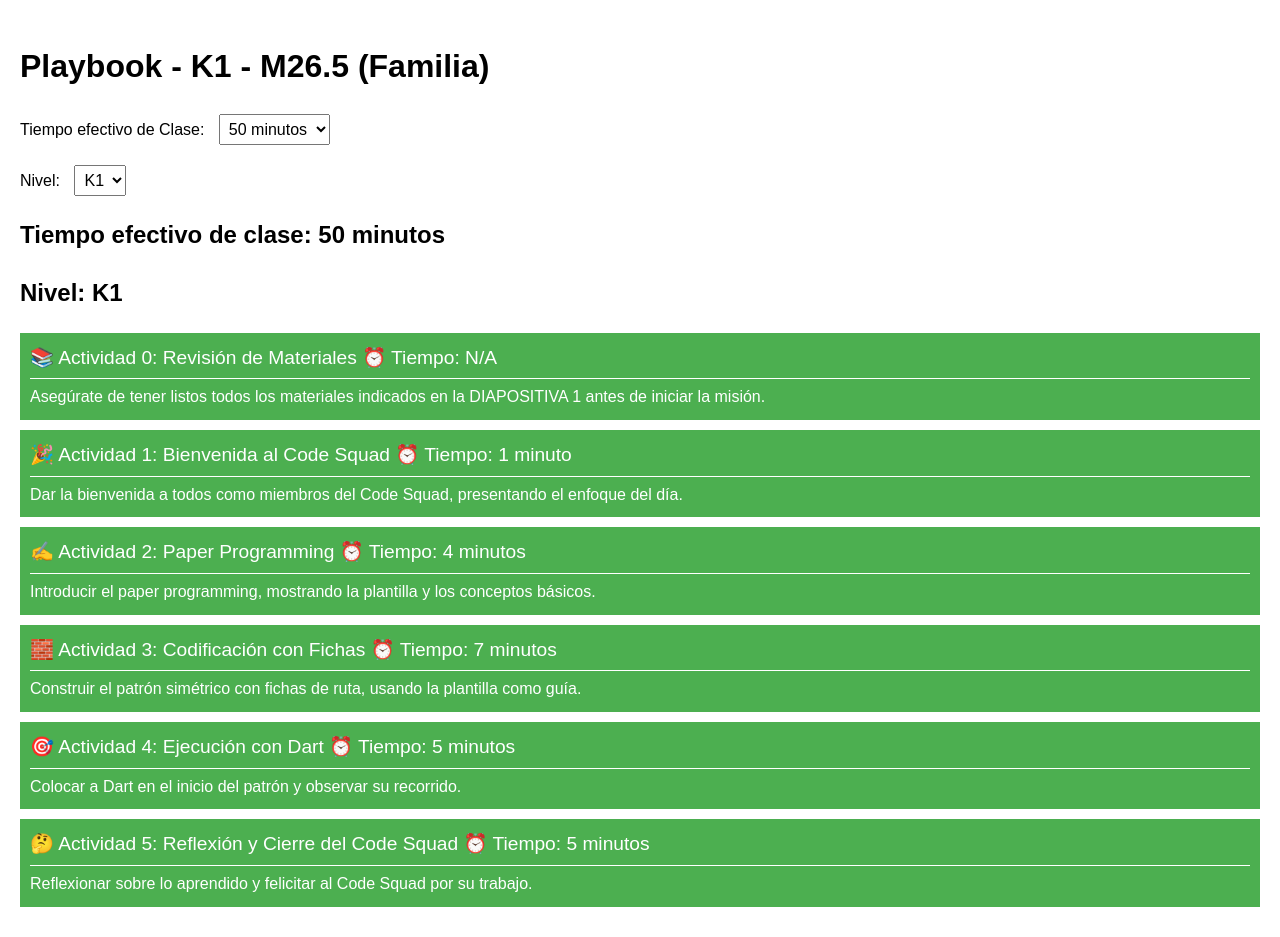
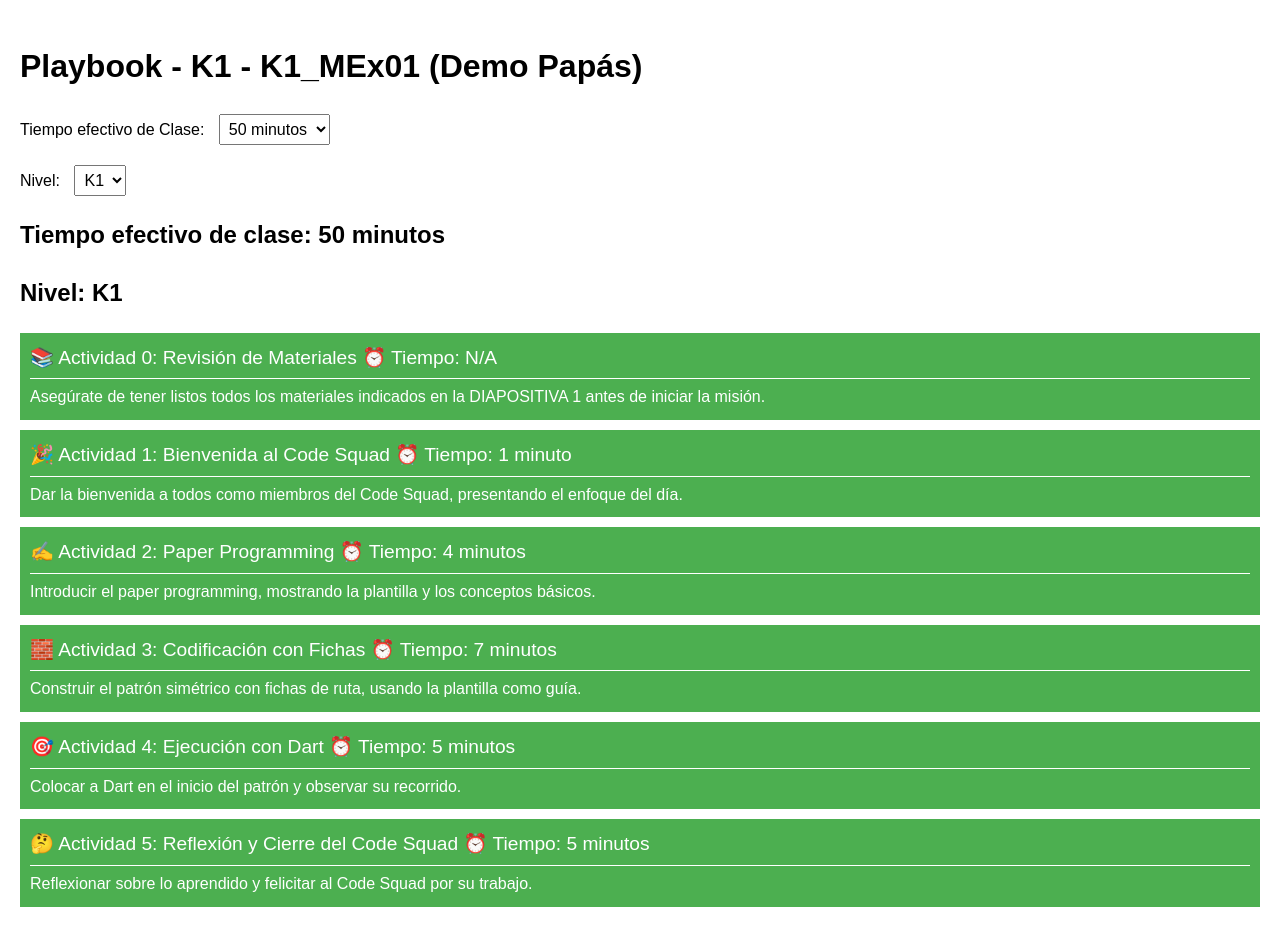
Before and after one commit to Santelot/K1_MEx01, a plain HTML site: page index.html in a window 1280 px wide. Drawn offline with Linux system fonts and the light colour scheme.

Commit message:
Update index.html

```diff
--- a/index.html
+++ b/index.html
@@ -73,7 +73,7 @@
 </head>
 <body>
     <div class="container">
-        <h1>Playbook - K1 - M26.5 (Familia)</h1>
+        <h1>Playbook - K1 - K1_MEx01 (Demo Papás)</h1>
 
         <div class="dropdown">
             <label for="class-time">Tiempo efectivo de Clase:</label>
```
